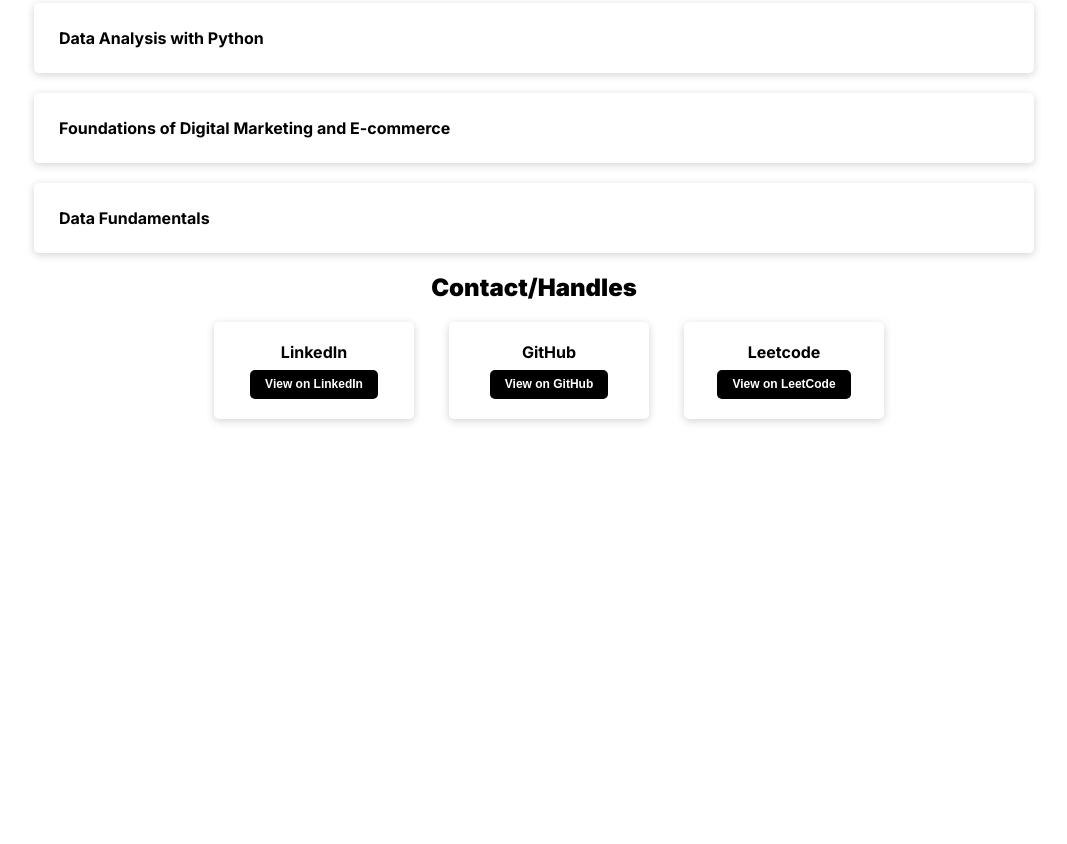
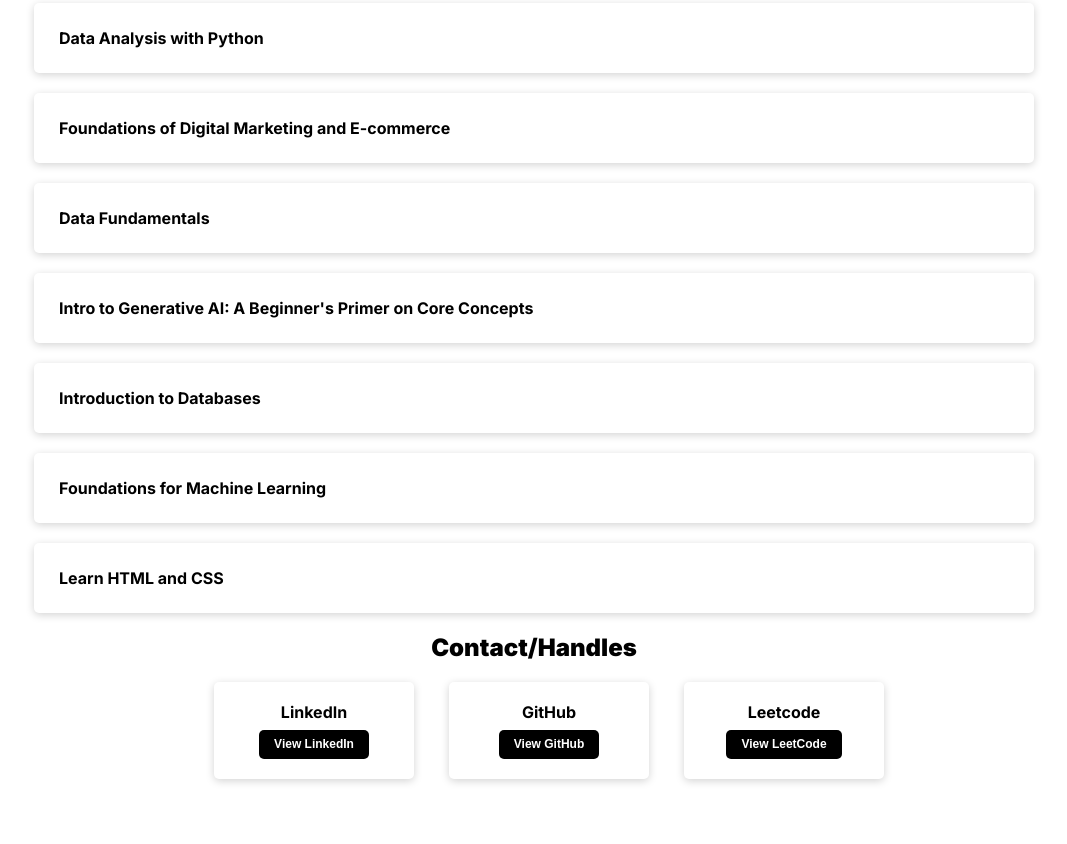
Before and after one commit to maithrisent/portfolio_page, a plain HTML site: page index.html in a window 1280 px wide. Shown: the part 2050-2894 px from the top of the page, without its empty margins (106-1173 px from the left). Before the commit the page ends 2534 px from the top, so only its background shows below. Drawn offline with Linux system fonts and the light colour scheme.

Commit message:
Updated Certificates

```diff
--- a/index.html
+++ b/index.html
@@ -123,6 +123,17 @@
         <h4 class ="box">Data Fundamentals</h4>
         <a href=""></a>
 
+        <h4 class ="box">Intro to Generative AI: A Beginner's Primer on Core Concepts</h4>
+        <a href=""></a>
+
+        <h4 class ="box">Introduction to Databases</h4>
+        <a href=""></a>
+
+        <h4 class ="box">Foundations for Machine Learning</h4>
+        <a href=""></a>
+
+        <h4 class ="box">Learn HTML and CSS</h4>
+        <a href=""></a>
     </section>
 
 
@@ -131,15 +142,15 @@
         <div class="cont-container">
             <div class = "contactbox"><p><strong>LinkedIn</strong></p>
                 <a href="https://www.linkedin.com/in/maithri-s-a98398323">
-                <button type="button" class="btn-handles">View on LinkedIn</button></a>
+                <button type="button" class="btn-handles">View LinkedIn</button></a>
             </div>
             <div class = "contactbox"><p><strong>GitHub</strong></p>
                 <a href="https://github.com/wubblegummy">
-                <button type="button" class="btn-handles">View on GitHub</button></a>
+                <button type="button" class="btn-handles">View GitHub</button></a>
             </div>
             <div class = "contactbox"><p><strong>Leetcode</strong></p>
                 <a href="https://leetcode.com/u/wubblegummy">
-                <button type="button" class="btn-handles">View on LeetCode</button></a>
+                <button type="button" class="btn-handles">View LeetCode</button></a>
             </div>
         </div>
     </section>
```
